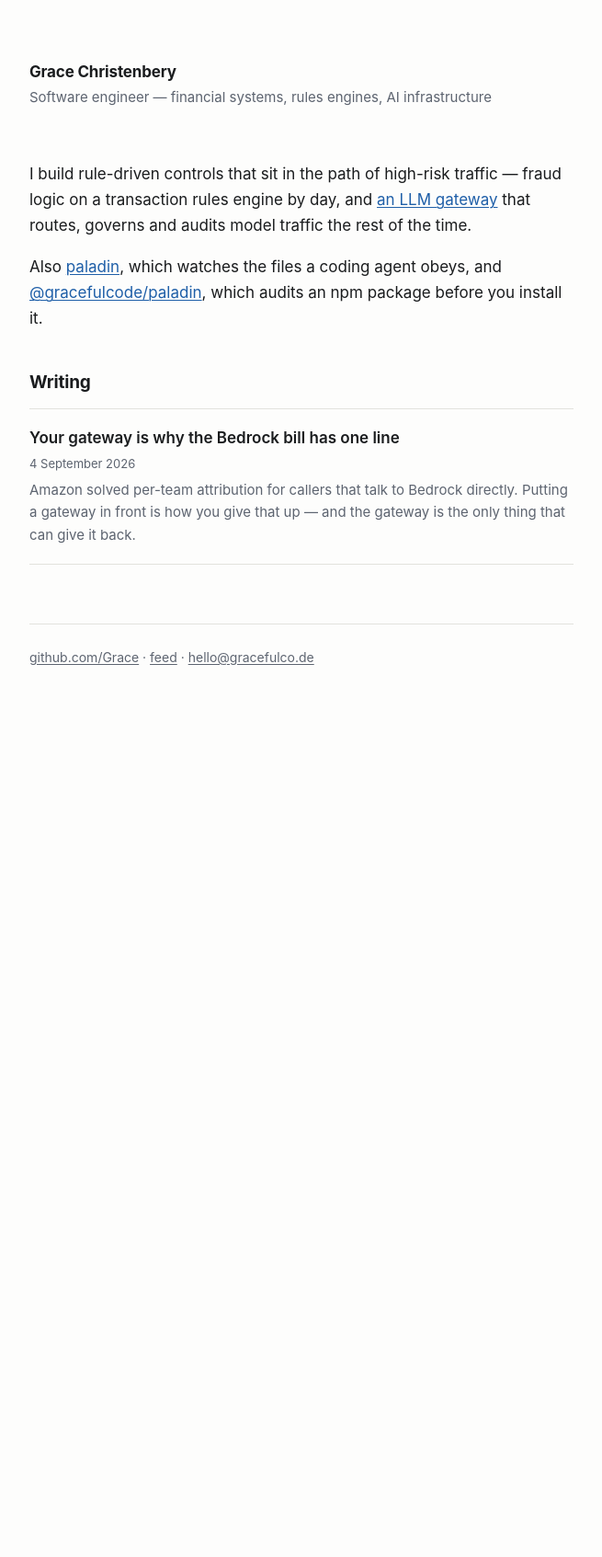
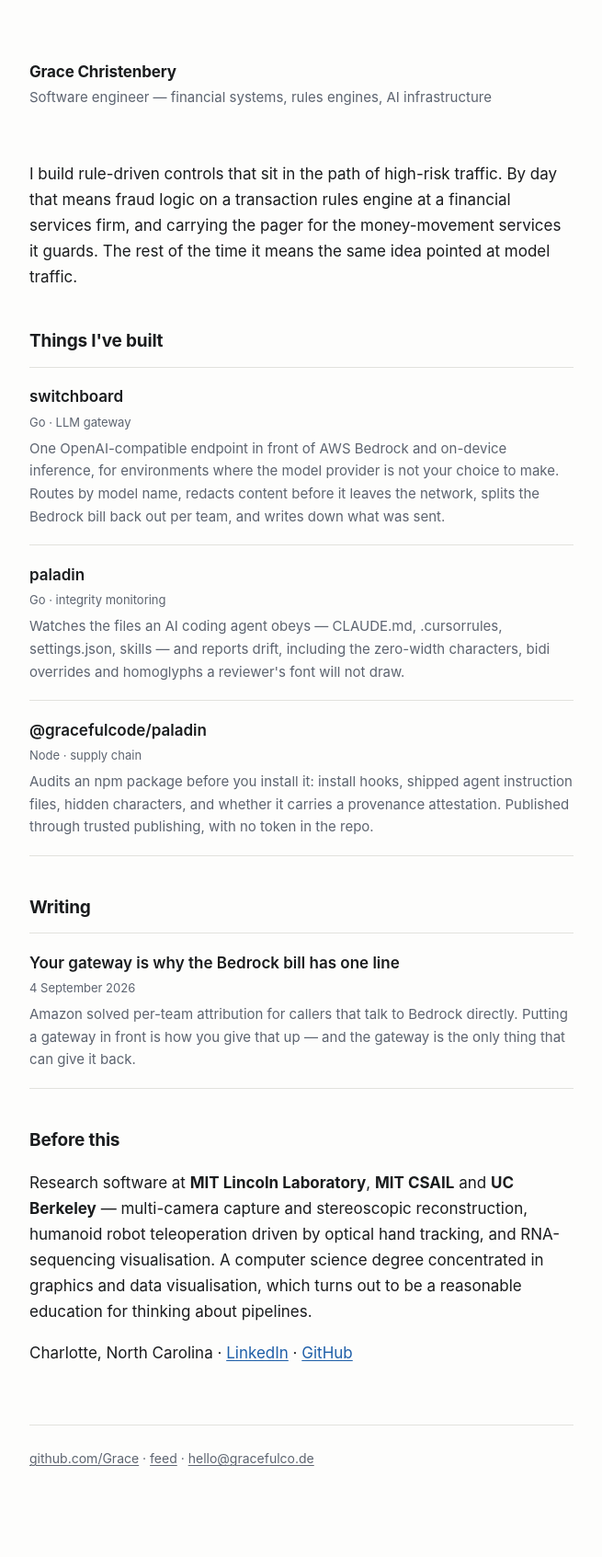
Before and after one commit to Grace/grace.github.io, a Jekyll site: the page built from index.html, in a window 1280 px wide. Shown: the whole page at 92% size, without its empty margins (312-967 px from the left). Built offline with Jekyll 4.4.1, drawn with Linux system fonts in a browser that asks for light colours; before the commit the page ends 900 px from its top, so only the background shows below that.

Commit message:
Rewrite the homepage with concrete work rather than adjectives
Leads with the throughline that connects the day job to the side projects --
rule-driven controls in the path of high-risk traffic -- then the three things
someone can actually go and read, then the research background.

Co-Authored-By: Claude Opus 5 (1M context) <noreply@anthropic.com>
Claude-Session: https://claude.ai/code/session_01CP8HAD5qh9N9t5FSZ7w4H7

```diff
--- a/index.html
+++ b/index.html
@@ -1,15 +1,41 @@
 ---
 layout: default
+description: Grace Christenbery — software engineer in Charlotte, NC. Rule-driven controls in the path of high-risk traffic, LLM gateways, and supply-chain security for agent tooling.
 ---
-<p>I build rule-driven controls that sit in the path of high-risk traffic —
-fraud logic on a transaction rules engine by day, and
-<a href="https://github.com/Grace/switchboard">an LLM gateway</a> that routes,
-governs and audits model traffic the rest of the time.</p>
+<p>I build rule-driven controls that sit in the path of high-risk traffic. By day
+that means fraud logic on a transaction rules engine at a financial services firm,
+and carrying the pager for the money-movement services it guards. The rest of the
+time it means the same idea pointed at model traffic.</p>
 
-<p>Also <a href="https://github.com/Grace/paladin">paladin</a>, which watches the
-files a coding agent obeys, and
-<a href="https://www.npmjs.com/package/@gracefulcode/paladin">@gracefulcode/paladin</a>,
-which audits an npm package before you install it.</p>
+<h2>Things I've built</h2>
+
+<ul class="posts">
+  <li>
+    <a class="title" href="https://github.com/Grace/switchboard">switchboard</a>
+    <span class="date">Go · LLM gateway</span>
+    <div class="excerpt">One OpenAI-compatible endpoint in front of AWS Bedrock and
+    on-device inference, for environments where the model provider is not your
+    choice to make. Routes by model name, redacts content before it leaves the
+    network, splits the Bedrock bill back out per team, and writes down what was
+    sent.</div>
+  </li>
+  <li>
+    <a class="title" href="https://github.com/Grace/paladin">paladin</a>
+    <span class="date">Go · integrity monitoring</span>
+    <div class="excerpt">Watches the files an AI coding agent obeys — CLAUDE.md,
+    .cursorrules, settings.json, skills — and reports drift, including the
+    zero-width characters, bidi overrides and homoglyphs a reviewer's font will
+    not draw.</div>
+  </li>
+  <li>
+    <a class="title" href="https://www.npmjs.com/package/@gracefulcode/paladin">@gracefulcode/paladin</a>
+    <span class="date">Node · supply chain</span>
+    <div class="excerpt">Audits an npm package before you install it: install
+    hooks, shipped agent instruction files, hidden characters, and whether it
+    carries a provenance attestation. Published through trusted publishing, with
+    no token in the repo.</div>
+  </li>
+</ul>
 
 <h2>Writing</h2>
 <ul class="posts">
@@ -21,3 +47,15 @@ which audits an npm package before you install it.</p>
   </li>
 {% endfor %}
 </ul>
+
+<h2>Before this</h2>
+<p>Research software at <strong>MIT Lincoln Laboratory</strong>, <strong>MIT
+CSAIL</strong> and <strong>UC Berkeley</strong> — multi-camera capture and
+stereoscopic reconstruction, humanoid robot teleoperation driven by optical hand
+tracking, and RNA-sequencing visualisation. A computer science degree
+concentrated in graphics and data visualisation, which turns out to be a
+reasonable education for thinking about pipelines.</p>
+
+<p>Charlotte, North Carolina ·
+<a href="https://www.linkedin.com/in/glchriste/">LinkedIn</a> ·
+<a href="https://github.com/Grace">GitHub</a></p>
```
